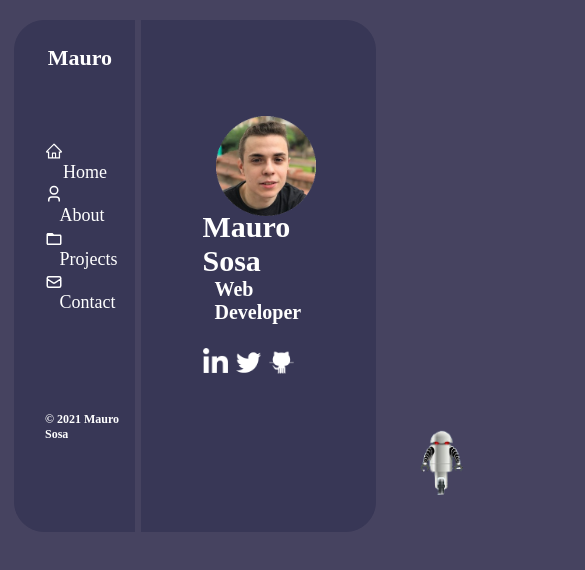
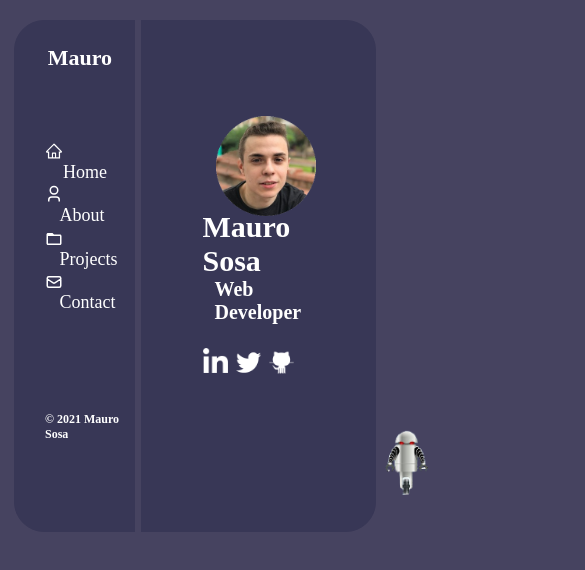
Before and after one commit to maureSs/maurososa-OLD, a React (Create React App) app: page / in a window 390 px wide. Shown: the top 570 px of the page, 585 px wide, since content can reach past the window. Built offline with nearby package versions, Linux system fonts and the light colour scheme.

Commit message:
website commit

```diff
--- a/src/index.css
+++ b/src/index.css
@@ -242,6 +242,11 @@ body {
   margin-top: 10%;
   margin-left: 14%;
 }
+@media (max-width: 480px) {
+  .asd {
+    margin-left: 5%;
+  }
+}
 
 /* About */
 
```
